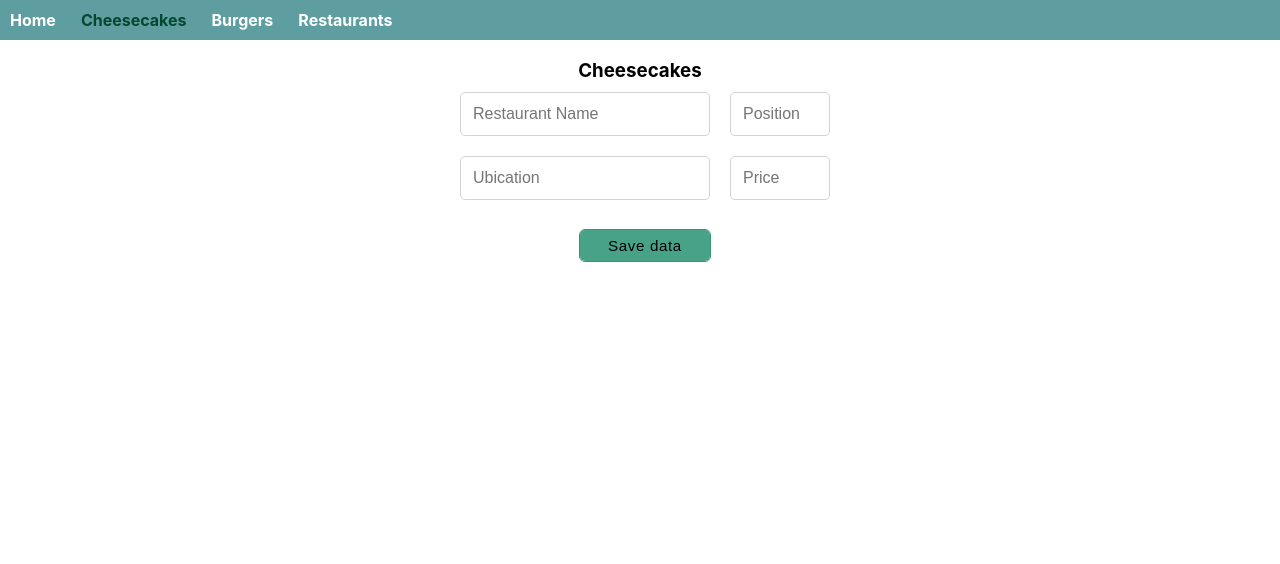
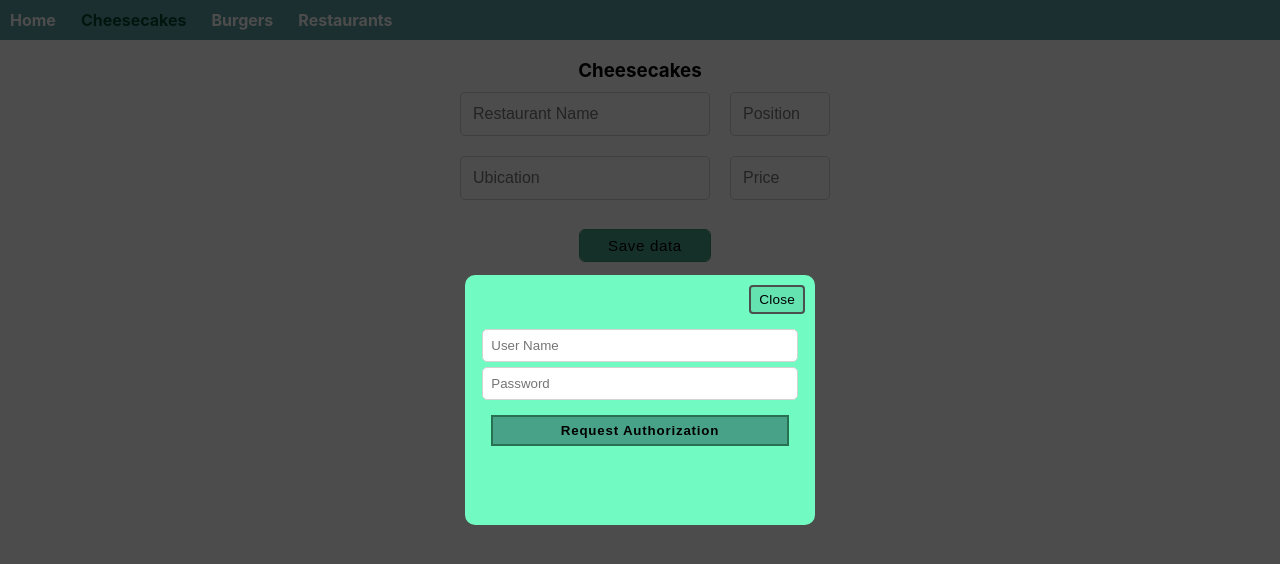
Before and after one commit to javirro/food-ranking-ui, a React (Create React App) app: page /cheesecakes in a window 1280 px wide. Shown: the top 564 px of the page. Built offline with nearby package versions, Linux system fonts and the light colour scheme; no server answers.

Commit message:
Add authModal to require authorization to introduce new data in the app

```diff
--- a/src/Api/endpoints.js
+++ b/src/Api/endpoints.js
@@ -1,5 +1,6 @@
 export const baseURL = process.env.REACT_APP_API_KEY ? "https://food-ranking-api.azurewebsites.net/api/" : "http://localhost:7071/api/";
 export const endpoints = {
+  auth: baseURL + "auth",
   add: baseURL + "add-item",
   delete: baseURL + "delete-item",
   get: baseURL + "get-all-items",
--- /dev/null
+++ b/src/Components/AuthModal.jsx
@@ -0,0 +1,68 @@
+import { useState } from 'react'
+import { endpoints } from '../Api/endpoints'
+import { validateUserInput } from '../ErrorValidation/validator'
+import { UserError } from '../ErrorValidation/CustomizeError'
+import '../Styles/authModal.css'
+import '../Styles/modal.css'
+
+
+const AuthModal = ({ setIsAuthModal, setTrigger }) => {
+  const [userData, setUserData] = useState({
+    user: undefined,
+    password: undefined
+  })
+  const [token, setToken] = useState(window.localStorage.getItem("token"))
+  const url = endpoints.auth
+  const updateRow = () => {
+    try {
+      validateUserInput(userData)
+    } catch (e) {
+      if (e instanceof UserError) setTrigger(false)
+      return
+    }
+
+    const requestOptions = {
+      method: "GET",
+      headers: {
+        authorization: {
+          user: userData.user,
+          password: userData.password
+        }
+      },
+    }
+    setTrigger(false)
+    fetch(url, requestOptions)
+      .then((res) => {
+        if (res.ok) return res.json()
+      })
+      .then((data) => {
+        if (data) {
+          window.localStorage.setItem("token", data.token)
+          setToken(data.token)
+        }
+      })
+      .catch((e) => console.error(e))
+      .finally(async () => {
+        setTimeout(() => {
+          setIsAuthModal(false)
+        }, 4000)
+      })
+  }
+
+  return (
+    <div className="modal">
+      <div className="modal-content" >
+        <header>
+          <button onClick={() => setIsAuthModal(false)}>Close</button>
+        </header>
+        {!token && <section className="section-inputs-modal">
+          <input type="text" value={userData.user} onChange={(ev) => setUserData(s => ({ ...s, user: ev.target.value }))} placeholder="User Name" className="inputs-edit-modal" maxLength={60} />
+          <input type="password" value={userData?.password} onChange={(ev) => setUserData(s => ({ ...s, password: ev.target.value }))} placeholder="Password" className="inputs-edit-modal" />
+          <button className="button-update" onClick={() => updateRow()}>Request Authorization</button>
+        </section>}
+        {token && <p className='text-user-authorized'>User Authorized!</p>}
+      </div>
+    </div>)
+}
+
+export default AuthModal
--- a/src/ErrorValidation/CustomizeError.jsx
+++ b/src/ErrorValidation/CustomizeError.jsx
@@ -16,3 +16,4 @@ const createErrorFactory = function (name) {
 
 export const PositionError = createErrorFactory("PositionError")
 export const PriceError = createErrorFactory("PriceError")
+export const UserError = createErrorFactory("UserError")
--- a/src/ErrorValidation/validator.jsx
+++ b/src/ErrorValidation/validator.jsx
@@ -1,4 +1,4 @@
-import { PositionError, PriceError } from "./CustomizeError"
+import { PositionError, PriceError, UserError } from "./CustomizeError"
 
 export const validatePosition = (position) => {
   const numberPattern = /^\d+$/ // Regex to know if the variable is a number
@@ -12,3 +12,8 @@ export const validatePrice = (price) => {
   }
 
 }
+
+export const validateUserInput = (userData) => {
+  if (!userData.user) throw new UserError("Must introduce a userName")
+  if (!userData.password) throw new UserError("Must introduce a password")
+}
--- a/src/Routes/Cheesecakes.jsx
+++ b/src/Routes/Cheesecakes.jsx
@@ -1,6 +1,7 @@
 import React, { useState } from "react"
 import { useLocation } from "react-router-dom"
 import AddItem from "../Components/AddItem"
+import AuthModal from "../Components/AuthModal"
 
 const Cheesecakes = () => {
   const [data, setData] = useState({
@@ -9,10 +10,12 @@ const Cheesecakes = () => {
     ubication: undefined,
     price: undefined,
   })
+  const [isAuthModal, setIsAuthModal] = useState(window.localStorage.getItem("token") ? false : true)
   const location = useLocation()
   const table = location.pathname.slice(1)
   return (
     <main className="main-routes-container">
+      {isAuthModal && <AuthModal setIsAuthModal={setIsAuthModal} />}
       <h3 className="routes-title">Cheesecakes</h3>
       <AddItem data={data} setData={setData} table={table} />
     </main>)
--- /dev/null
+++ b/src/Styles/authModal.css
@@ -0,0 +1,8 @@
+.text-user-authorized {
+    display: block;
+    justify-content: center;
+    text-align: center;
+    font-size: 1rem;
+    font-weight: bold;
+    color: darkgreen
+}
--- a/src/Styles/global.css
+++ b/src/Styles/global.css
@@ -14,7 +14,7 @@
 
 .links {
     display: inline-block;
-    width: 200px;
+    width: 220px;
     padding: 20px;
     border-radius: 6px;
     border: 3px solid cadetblue;
```
